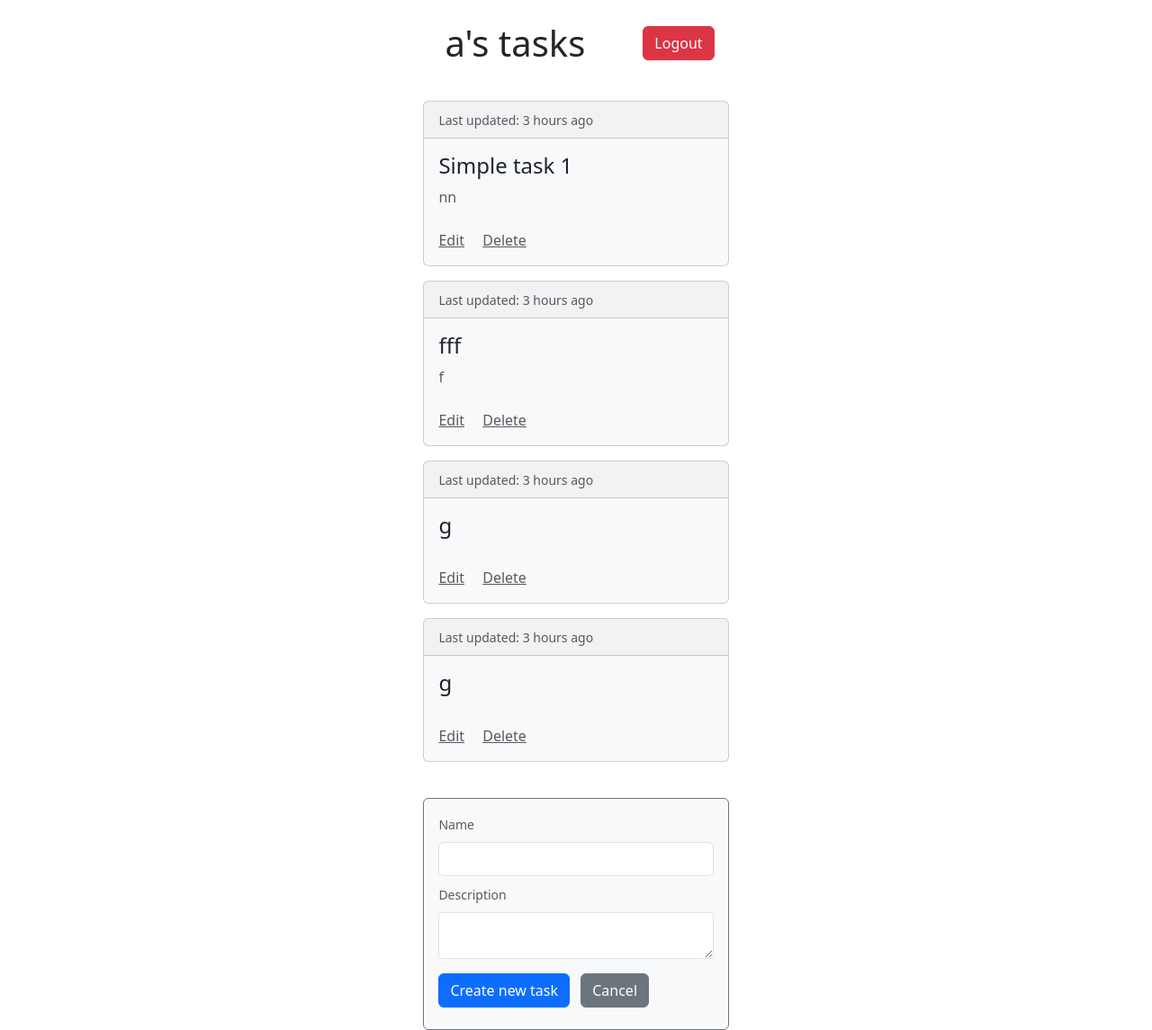
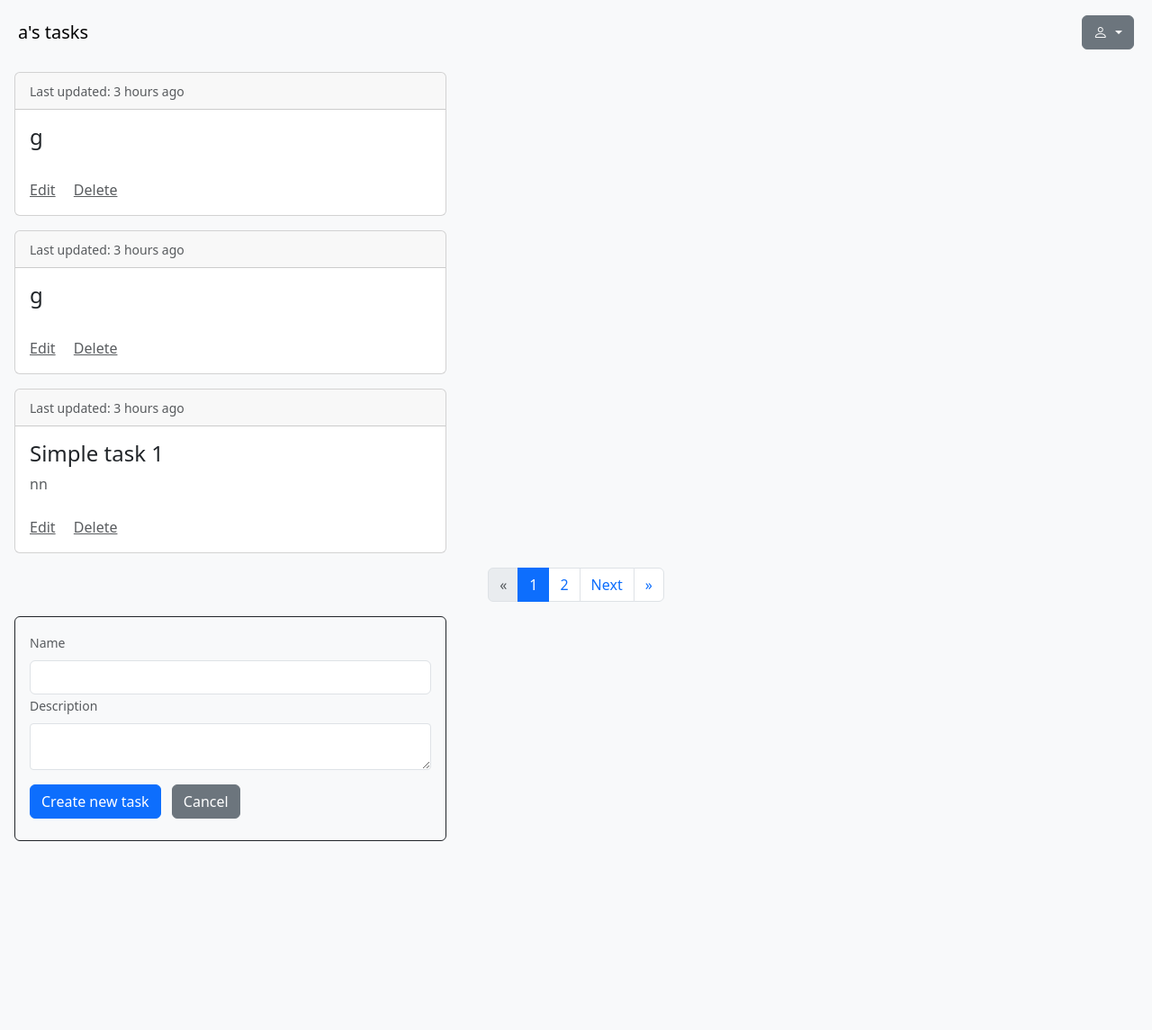
Before and after one commit to OlexiySaurin/TaskManager, a Django app: page / in a window 1280 px wide. Shown: the whole page at 90% size. After the commit the page ends 935 px from the top, so only its background shows below. Run offline with Django 5.2, Linux system fonts and the light colour scheme; a user stored in the database is signed in; data comes from the database, SQL or seed files in the repository; both versions use the stored data as it was after the commit; some libraries are stand-ins or nearby versions.

Commit message:
initial commit

```diff
--- a/home/owner.py
+++ b/home/owner.py
@@ -10,7 +10,7 @@ class OwnerListView(LoginRequiredMixin, ListView):
     def get_queryset(self):
         """ Limit a User to only watching their own data. """
         qs = super(OwnerListView, self).get_queryset()
-        return qs.filter(owner=self.request.user)
+        return qs.filter(owner=self.request.user).order_by("-updated_at")
 
 
 class OwnerDetailView(LoginRequiredMixin, DetailView):
@@ -21,7 +21,7 @@ class OwnerDetailView(LoginRequiredMixin, DetailView):
     def get_queryset(self):
         """ Limit a User to only watching their own data. """
         qs = super(OwnerDetailView, self).get_queryset()
-        return qs.filter(owner=self.request.user)
+        return qs.filter(owner=self.request.user).order_by("-updated_at")
 
 
 class OwnerCreateView(LoginRequiredMixin, CreateView):
@@ -47,7 +47,7 @@ class OwnerUpdateView(LoginRequiredMixin, UpdateView):
     def get_queryset(self):
         """ Limit a User to only modifying their own data. """
         qs = super(OwnerUpdateView, self).get_queryset()
-        return qs.filter(owner=self.request.user)
+        return qs.filter(owner=self.request.user).order_by("-updated_at")
 
 
 class OwnerDeleteView(LoginRequiredMixin, DeleteView):
@@ -58,4 +58,4 @@ class OwnerDeleteView(LoginRequiredMixin, DeleteView):
 
     def get_queryset(self):
         qs = super(OwnerDeleteView, self).get_queryset()
-        return qs.filter(owner=self.request.user)
+        return qs.filter(owner=self.request.user).order_by("-updated_at")
--- a/home/views.py
+++ b/home/views.py
@@ -1,6 +1,5 @@
-from django.contrib.auth.forms import UserCreationForm
 from django.shortcuts import render, redirect
-
+from django.core.paginator import Paginator
 from .forms import TaskForm, CreateUserForm
 from .models import Task
 from .owner import OwnerListView, OwnerDetailView, OwnerUpdateView, OwnerDeleteView, OwnerCreateView
@@ -27,8 +26,18 @@ class TaskListView(OwnerListView):
 
     def get_context_data(self, **kwargs):
         context = super().get_context_data(**kwargs)
+        # Retrieve all tasks
+        tasks = Task.objects.filter(owner=self.request.user).order_by('-updated_at')
+
+        # Paginate tasks
+        paginator = Paginator(tasks, 3)  # Show 3 tasks per page
+
+        page_number = self.request.GET.get('page')
+        page_obj = paginator.get_page(page_number)
+
         form = TaskForm()
         context['create_form'] = form
+        context['page_obj'] = page_obj
         return context
 
 
@@ -58,8 +67,18 @@ class TaskUpdateView(OwnerUpdateView):
     """Overriding get_context_data to change name of updating form to update_form"""
     def get_context_data(self, **kwargs):
         context = super().get_context_data(**kwargs)
+        tasks = Task.objects.filter(owner=self.request.user).order_by('-updated_at')
+
+        # Paginate tasks
+        paginator = Paginator(tasks, 3)  # Show 3 tasks per page
+
+        page_number = self.request.GET.get('page')
+        page_obj = paginator.get_page(page_number)
+
+        form = TaskForm()
+        context['create_form'] = form
+        context['page_obj'] = page_obj
         context['update_form'] = context['form']
-        context['task_list'] = Task.objects.filter(owner=self.request.user)
         del context['form']
         return context
 
--- a/templates/base.html
+++ b/templates/base.html
@@ -7,14 +7,19 @@
     <meta charset="UTF-8">
     <meta name="viewport" content="width=device-width, initial-scale=1.0">
     <title>{% block title %}Task Manager{% endblock %}</title>
-    <link rel="stylesheet" href="{% static 'bootstrap/css/bootstrap.min.css' %}">
-    <script type="text/javascript" src="{% static 'bootstrap/js/jquery-3.7.1.min.js' %}"></script>
-    <script type="text/javascript" src="{% static 'bootstrap/js/bootstrap.min.js' %}"></script>
+    <link href="https://cdn.jsdelivr.net/npm/bootstrap-icons@1.7.2/font/bootstrap-icons.css" rel="stylesheet">
+<!-- Latest compiled and minified CSS -->
+<link href="https://cdn.jsdelivr.net/npm/bootstrap@5.3.3/dist/css/bootstrap.min.css" rel="stylesheet">
+
+<!-- Latest compiled JavaScript -->
+<script src="https://cdn.jsdelivr.net/npm/bootstrap@5.3.3/dist/js/bootstrap.bundle.min.js"></script>
 </head>
-<body>
-<div class="container d-grid justify-content-md-center">
+<body class="bg-light">
+{#<div class="container d-grid justify-content-md-center">#}
     {% block content %}
     {% endblock %}
-</div>
+
+{#</div>#}
+
 </body>
 </html>
--- a/templates/home/task_list.html
+++ b/templates/home/task_list.html
@@ -3,23 +3,49 @@
 {% load static %}
 
 {% block content %}
-<div class="row align-items-center justify-content-center mb-3">
-    <div class="col-auto"><h1 class="m-4">{{ user.username }}'s tasks</h1></div>
-    <form class="col-auto" action="{% url 'logout' %}" method="post">
-        {% csrf_token %}
-        <button class="btn btn-danger m-3" type="submit">Logout</button>
-        <input type="hidden" name="next" value="{% url "login" %}" />
-    </form>
-</div>
+{#<div class="row align-items-center justify-content-center mb-3">#}
+{#    <div class="col-auto"><h1 class="m-4">{{ user.username }}'s tasks</h1></div>#}
+{#    <form class="col-auto" action="{% url 'logout' %}" method="post">#}
+{#        {% csrf_token %}#}
+{#        <button class="btn btn-danger m-3" type="submit">Logout</button>#}
+{#        <input type="hidden" name="next" value="{% url "login" %}" />#}
+{#    </form>#}
+{#</div>#}
+    <nav class="navbar navbar-expand-lg navbar-light bg-light m-2">
+        <div class="container-fluid">
 
-{% if task_list %}
-  {% for task in task_list %}
+            <div class="navbar-brand">{{ user.username }}'s tasks</div>
+
+    <div class="dropdown">
+        <button class="btn btn-secondary dropdown-toggle" type="button" id="dropdownMenuButton" data-bs-toggle="dropdown" aria-expanded="false" aria-haspopup="true">
+            <i class="bi bi-person"></i>
+        </button>
+        <div class="dropdown-menu  dropdown-menu-end" aria-labelledby="dropdownMenuButton">
+{#            <p class="dropdown-item-text">@{{ user.username }}</p>#}
+            <hr class="dropdown-divider">
+            <form action="{% url 'logout' %}" method="post" class="dropdown-item-text">
+                {% csrf_token %}
+                <button type="submit" class="btn btn-danger">Logout</button>
+                <input type="hidden" name="next" value="{% url "login" %}" />
+            </form>
+        </div>
+
+    </div>
+    </div>
+
+
+    </nav>
+
+
+
+{% if page_obj %}
+  {% for task in page_obj %}
       {% if task.id != object.id %}
-          <div class="card text-dark bg-light mb-3" style="max-width: 30rem;">
+          <div class="card text-dark m-3" style="max-width: 30rem;">
               {% include 'home/task.html' %}
           </div>
       {% else %}
-          <div class="card mb-3 bg-light border-primary" style="max-width: 30rem;">
+          <div class="card m-3 border-primary" style="max-width: 30rem;">
           <div class="card-header">
               <small class="text-muted">Last updated: {{ task.updated_at|naturaltime }}</small>
             </div>
@@ -43,15 +69,60 @@
       {% endif %}
 
   {% endfor %}
+{#    Pagination#}
+    {% if page_obj.has_other_pages %}
+        <nav>
+        <ul class="pagination justify-content-center">
+        {% if page_obj.has_previous %}
+            <li class="page-item">
+                <a class="page-link" href="?page=1">&laquo;</a>
+            </li>
+            <li class="page-item">
+                <a class="page-link" href="?page={{ page_obj.previous_page_number }}">Previous</a>
+            </li>
+        {% else %}
+            <li class="page-item disabled">
+                <span class="page-link">&laquo;</span>
+            </li>
+        {% endif %}
+
+        {% for num in page_obj.paginator.page_range %}
+            {% if page_obj.number == num %}
+                <li class="page-item active">
+                    <span class="page-link">{{ num }}</span>
+                </li>
+            {% elif num > page_obj.number|add:'-3' and num < page_obj.number|add:'3' %}
+                <li class="page-item">
+                    <a class="page-link" href="?page={{ num }}">{{ num }}</a>
+                </li>
+            {% endif %}
+        {% endfor %}
+
+        {% if page_obj.has_next %}
+            <li class="page-item">
+                <a class="page-link" href="?page={{ page_obj.next_page_number }}">Next</a>
+            </li>
+            <li class="page-item">
+                <a class="page-link" href="?page={{ page_obj.paginator.num_pages }}">&raquo;</a>
+            </li>
+        {% else %}
+            <li class="page-item disabled">
+                <span class="page-link">&raquo;</span>
+            </li>
+        {% endif %}
+    </ul>
+        </nav>
+
+    {% endif %}
 {% else %}
   <h5>You have no tasks. Create new task.</h5>
 {% endif %}
-<div class="card mt-4 bg-light border-secondary" style="max-width: 30rem;">
+<div class="card border-dark text-black m-3 bg-light" style="max-width: 30rem;">
 <div class="card-body">
     <form action="{% url 'home:task_create' %}" method="post">
     {% csrf_token %}
 
-      <div class="card-title">
+      <div class="card-text">
           <label class="form-label text-muted" for="creating_name"><small>Name</small></label>
           <input class="form-control form-control" type="text" id="creating_name" name="name" required/>
       </div>
@@ -59,9 +130,10 @@
           <label class="form-label text-muted" for="creating_description"><small>Description</small></label>
           <textarea class="form-control form-control-sm" type="text" id="creating_description" name="description"></textarea>
       </div>
-
     <input class="btn btn-primary" type="submit" value="Create new task">
     <input class="btn btn-secondary m-2" type="submit" value="Cancel" onclick="window.location.href='{% url 'home:all' %}';return false;">
+
+
 
 </form>
     </div>
```
Also changed, not shown: templates/registration/login.html (+19 -19 lines), templates/registration/register.html (+39 -22 lines), db.sqlite3.
